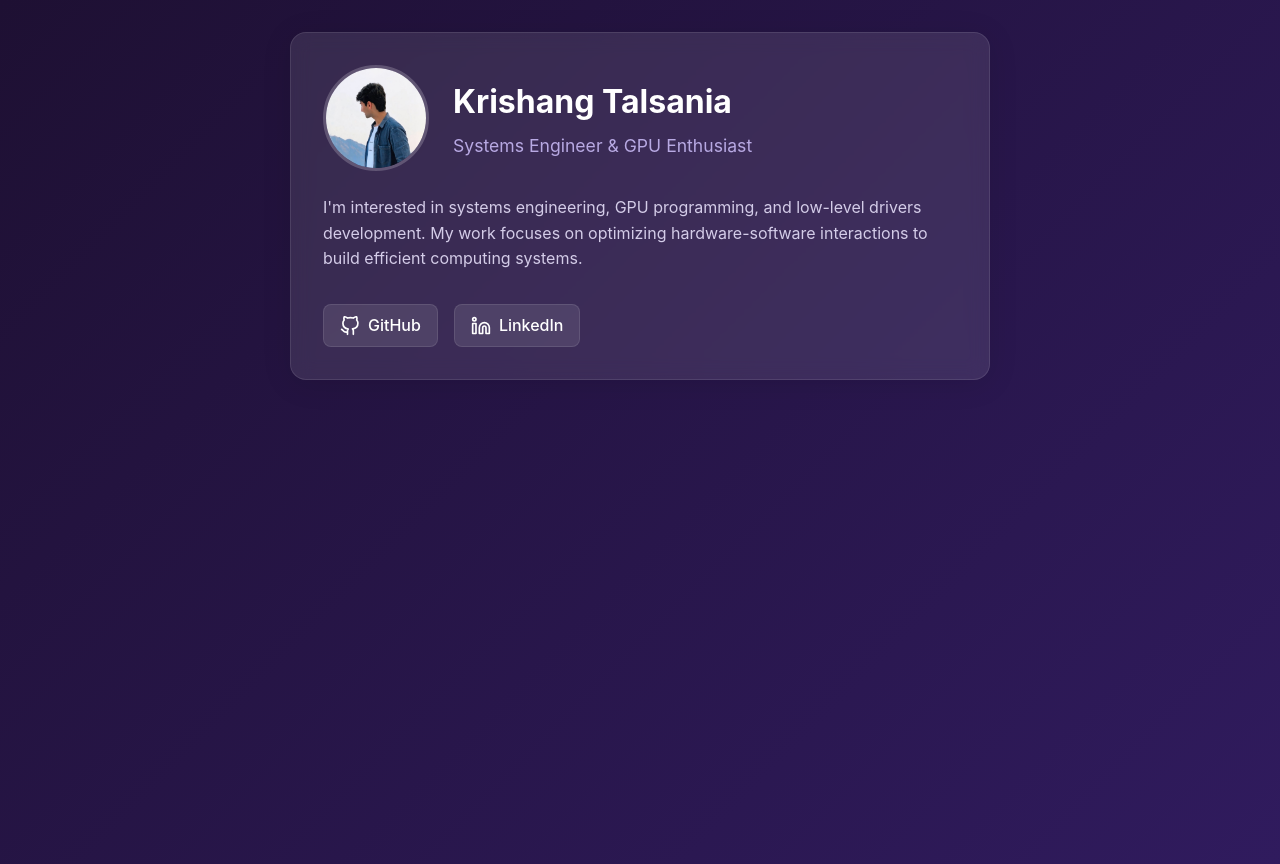
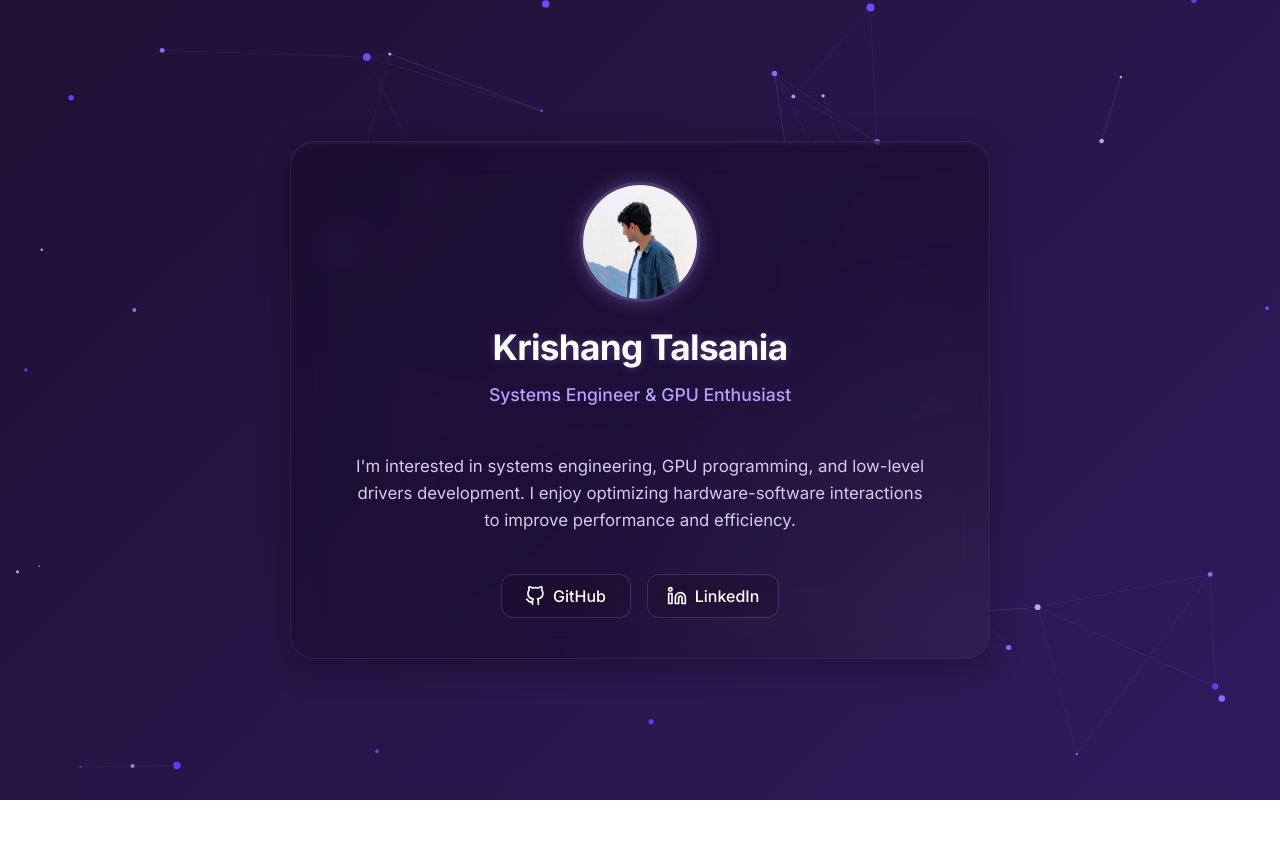
Before and after one commit to talsania/talsania.github.io, a plain HTML site: page index.html in a window 1280 px wide. After the commit the page ends 800 px from the top, so only its background shows below. Drawn offline with Linux system fonts and the light colour scheme.

Commit message:
update index.html

```diff
--- a/index.html
+++ b/index.html
@@ -1,111 +1,200 @@
 <!DOCTYPE html>
 <html lang="en">
 <head>
-    <meta charset="UTF-8">
-    <meta name="viewport" content="width=device-width, initial-scale=1.0">
-    <title>Krishang Talsania</title>
+  <meta charset="UTF-8" />
+  <meta name="viewport" content="width=device-width, initial-scale=1.0" />
+  <title>Krishang</title>
+  <link href="https://fonts.googleapis.com/css2?family=Inter:wght@400;500;600;700&display=swap" rel="stylesheet" />
   <style>
+    * {
+      box-sizing: border-box;
+      margin: 0;
+      padding: 0;
+    }
+
     body {
-            font-family: 'Inter', -apple-system, BlinkMacSystemFont, 'Segoe UI', Roboto, Oxygen, Ubuntu, Cantarell, sans-serif;
-            line-height: 1.6;
+      display: flex;
+      align-items: center;
+      justify-content: center;
+      min-height: 100vh;
+      font-family: 'Inter', sans-serif;
+      background: linear-gradient(135deg, #1e1033 0%, #301b5e 100%);
+      color: #e4e4e4;
+      padding: 1.5rem;
+      position: relative;
+      overflow: hidden;
+    }
+
+    canvas {
+      position: fixed;
+      top: 0;
+      left: 0;
+      width: 100%;
+      height: 100%;
+      z-index: -1;
+    }
+
+    .container {
+      width: 100%;
       max-width: 700px;
-            margin: 0 auto;
-            padding: 2rem 1.5rem;
-            color: #e4e4e4;
-            background: linear-gradient(135deg, #1e1033 0%, #301b5e 100%);
-            min-height: 100vh;
+      background: rgba(20, 10, 40, 0.5);
+      backdrop-filter: blur(16px);
+      -webkit-backdrop-filter: blur(16px);
+      border-radius: 24px;
+      padding: 2.5rem 2rem;
+      box-shadow:
+        0 8px 32px rgba(0, 0, 0, 0.3),
+        inset 0 2px 3px rgba(255, 255, 255, 0.05);
+      border: 1px solid rgba(255, 255, 255, 0.08);
+      display: flex;
+      flex-direction: column;
+      align-items: center;
+      position: relative;
+      z-index: 10;
+      overflow: hidden;
     }
-        .container {
-            background: rgba(255, 255, 255, 0.1);
-            backdrop-filter: blur(10px);
-            -webkit-backdrop-filter: blur(10px);
-            border-radius: 16px;
-            padding: 2rem;
-            box-shadow: 0 4px 30px rgba(0, 0, 0, 0.1);
-            border: 1px solid rgba(255, 255, 255, 0.1);
+
+    .container::before {
+      content: '';
+      position: absolute;
+      inset: 0;
+      background: radial-gradient(
+        circle at 100% 100%,
+        rgba(188, 158, 255, 0.1) 0%,
+        transparent 50%
+      );
+      z-index: -1;
     }
+
     .profile-section {
       display: flex;
+      flex-direction: column;
       align-items: center;
-            margin-bottom: 1.5rem;
+      text-align: center;
+      gap: 1rem;
+      margin-bottom: 2rem;
+      width: 100%;
     }
+
     .profile-image {
-            width: 100px;
-            height: 100px;
+      width: 120px;
+      height: 120px;
       border-radius: 50%;
       object-fit: cover;
-            border: 3px solid rgba(255, 255, 255, 0.2);
+      border: 3px solid rgba(188, 158, 255, 0.3);
+      box-shadow: 0 0 20px rgba(188, 158, 255, 0.3);
     }
-        .profile-info {
-            margin-left: 1.5rem;
+
+    h1 {
+      font-size: 2.2rem;
+      font-weight: 700;
+      margin: 0.5rem 0 0;
+      color: #ffffff;
+      letter-spacing: -0.02em;
+      text-shadow: 0 0 10px rgba(188, 158, 255, 0.3);
     }
-        h1 {
-            font-size: 2rem;
-            margin: 0 0 0.25rem 0;
-            color: #ffffff;
-        }
+
     .title {
       font-size: 1.1rem;
-            color: #b8a9e3;
+      color: #bc9eff;
       margin: 0;
+      font-weight: 500;
     }
-        p {
-            margin-bottom: 1.5rem;
-            font-size: 1rem;
+
+    .bio {
+      margin: 1rem 0;
+      font-size: 1.05rem;
       color: #d4cce8;
+      line-height: 1.6;
+      text-align: center;
+      max-width: 580px;
     }
+
     .links {
       display: flex;
       gap: 1rem;
-            margin-top: 2rem;
+      margin-top: 1.5rem;
+      flex-wrap: wrap;
+      justify-content: center;
+      width: 100%;
     }
+
     .link {
       display: inline-flex;
       align-items: center;
-            padding: 0.5rem 1rem;
-            background: rgba(255, 255, 255, 0.1);
-            border-radius: 8px;
+      padding: 0.7rem 1.2rem;
+      background: rgba(30, 16, 51, 0.5);
+      border-radius: 12px;
       text-decoration: none;
       color: #ffffff;
       font-weight: 500;
       transition: all 0.3s ease;
-            border: 1px solid rgba(255, 255, 255, 0.1);
+      border: 1px solid rgba(188, 158, 255, 0.2);
+      min-width: 130px;
+      justify-content: center;
+      position: relative;
+      overflow: hidden;
+      backdrop-filter: blur(10px);
+      -webkit-backdrop-filter: blur(10px);
     }
+
     .link:hover {
-            background: rgba(255, 255, 255, 0.2);
-            transform: translateY(-2px);
+      background: rgba(188, 158, 255, 0.15);
+      transform: translateY(-3px);
+      box-shadow: 0 5px 15px rgba(0, 0, 0, 0.15);
+      border-color: rgba(188, 158, 255, 0.4);
     }
+
     .link svg {
       margin-right: 0.5rem;
       width: 20px;
       height: 20px;
+      flex-shrink: 0;
+    }
+
+    @media (max-width: 600px) {
+      body { padding: 1rem; }
+      .container { padding: 2rem 1.5rem; border-radius: 20px; }
+      h1 { font-size: 1.8rem; }
+      .title { font-size: 1rem; }
+      .bio { font-size: 0.95rem; padding: 0 0.5rem; }
+      .profile-image { width: 100px; height: 100px; }
+      .links { gap: 0.8rem; }
+      .link { padding: 0.6rem 1rem; min-width: 120px; font-size: 0.95rem; }
     }
   </style>
+<link rel="icon" type="image/png" sizes="32x32" href="img/favicon-32x32.png">
+<link rel="icon" type="image/png" sizes="16x16" href="img/favicon-16x16.png">
+<link rel="shortcut icon" href="img/favicon.ico">
+<link rel="manifest" href="img/site.webmanifest">
 </head>
 <body>
+  <canvas id="circuitCanvas"></canvas>
+
   <div class="container">
     <div class="profile-section">
-            <img src="img/profile.jpg" alt="Krishang Talsania" class="profile-image">
-            <div class="profile-info">
+      <img src="img/profile.jpg" alt="Krishang Talsania" class="profile-image" />
       <h1>Krishang Talsania</h1>
       <div class="title">Systems Engineer & GPU Enthusiast</div>
     </div>
-        </div>
 
-        <p>
-            I'm interested in systems engineering, GPU programming, and low-level drivers development.
-            My work focuses on optimizing hardware-software interactions to build efficient computing systems.
+    <p class="bio">
+      I'm interested in systems engineering, GPU programming, and low-level drivers development. I enjoy optimizing
+      hardware-software interactions to improve performance and efficiency.
     </p>
 
     <div class="links">
-            <a href="https://github.com/talsania" class="link">
-                <svg xmlns="http://www.w3.org/2000/svg" viewBox="0 0 24 24" fill="none" stroke="currentColor" stroke-width="2" stroke-linecap="round" stroke-linejoin="round">
-                    <path d="M9 19c-5 1.5-5-2.5-7-3m14 6v-3.87a3.37 3.37 0 0 0-.94-2.61c3.14-.35 6.44-1.54 6.44-7A5.44 5.44 0 0 0 20 4.77 5.07 5.07 0 0 0 19.91 1S18.73.65 16 2.48a13.38 13.38 0 0 0-7 0C6.27.65 5.09 1 5.09 1A5.07 5.07 0 0 0 5 4.77a5.44 5.44 0 0 0-1.5 3.78c0 5.42 3.3 6.61 6.44 7A3.37 3.37 0 0 0 9 18.13V22"></path>
+      <a href="https://github.com/talsania" class="link" target="_blank" rel="noopener noreferrer">
+        <svg xmlns="http://www.w3.org/2000/svg" viewBox="0 0 24 24" fill="none" stroke="currentColor"
+          stroke-width="2" stroke-linecap="round" stroke-linejoin="round">
+          <path
+            d="M9 19c-5 1.5-5-2.5-7-3m14 6v-3.87a3.37 3.37 0 0 0-.94-2.61c3.14-.35 6.44-1.54 6.44-7A5.44 5.44 0 0 0 20 4.77 5.07 5.07 0 0 0 19.91 1S18.73.65 16 2.48a13.38 13.38 0 0 0-7 0C6.27.65 5.09 1 5.09 1A5.07 5.07 0 0 0 5 4.77a5.44 5.44 0 0 0-1.5 3.78c0 5.42 3.3 6.61 6.44 7A3.37 3.37 0 0 0 9 18.13V22" />
         </svg>
         GitHub
       </a>
-            <a href="https://linkedin.com/in/talsania" class="link">
-                <svg xmlns="http://www.w3.org/2000/svg" viewBox="0 0 24 24" fill="none" stroke="currentColor" stroke-width="2" stroke-linecap="round" stroke-linejoin="round">
+      <a href="https://linkedin.com/in/talsania" class="link" target="_blank" rel="noopener noreferrer">
+        <svg xmlns="http://www.w3.org/2000/svg" viewBox="0 0 24 24" fill="none" stroke="currentColor"
+          stroke-width="2" stroke-linecap="round" stroke-linejoin="round">
           <path d="M16 8a6 6 0 0 1 6 6v7h-4v-7a2 2 0 0 0-2-2 2 2 0 0 0-2 2v7h-4v-7a6 6 0 0 1 6-6z"></path>
           <rect x="2" y="9" width="4" height="12"></rect>
           <circle cx="4" cy="4" r="2"></circle>
@@ -114,5 +203,141 @@
       </a>
     </div>
   </div>
+
+  <script>
+    document.addEventListener('DOMContentLoaded', function() {
+      const canvas = document.getElementById('circuitCanvas');
+      const ctx = canvas.getContext('2d');
+      let width = window.innerWidth;
+      let height = window.innerHeight;
+
+      canvas.width = width;
+      canvas.height = height;
+
+      const circuitNodes = [];
+      const numNodes = Math.min(Math.floor(width * height / 20000), 50);
+      const connectionDistance = Math.min(width, height) / 4;
+      const colors = ['#bc9eff', '#8a6aff', '#6d4dff', '#5d3dff'];
+
+      class Node {
+        constructor() {
+          this.x = Math.random() * width;
+          this.y = Math.random() * height;
+          this.vx = (Math.random() - 0.5) * 0.5;
+          this.vy = (Math.random() - 0.5) * 0.5;
+          this.radius = Math.random() * 3 + 1;
+          this.color = colors[Math.floor(Math.random() * colors.length)];
+          this.connections = [];
+          this.pulses = [];
+        }
+
+        update() {
+          this.x += this.vx;
+          this.y += this.vy;
+
+          if (this.x < 0 || this.x > width) this.vx *= -1;
+          if (this.y < 0 || this.y > height) this.vy *= -1;
+
+          this.pulses = this.pulses.filter(pulse => {
+            pulse.progress += 0.02;
+            return pulse.progress <= 1;
+          });
+
+          if (Math.random() < 0.002) {
+            const target = this.connections[Math.floor(Math.random() * this.connections.length)];
+            if (target) {
+              this.pulses.push({
+                targetNode: target,
+                progress: 0
+              });
+            }
+          }
+        }
+
+        draw() {
+          ctx.beginPath();
+          ctx.arc(this.x, this.y, this.radius, 0, Math.PI * 2);
+          ctx.fillStyle = this.color;
+          ctx.fill();
+        }
+
+        drawConnections() {
+          this.connections.forEach(node => {
+            ctx.beginPath();
+            ctx.moveTo(this.x, this.y);
+            ctx.lineTo(node.x, node.y);
+            ctx.strokeStyle = 'rgba(188, 158, 255, 0.15)';
+            ctx.lineWidth = 0.5;
+            ctx.stroke();
+          });
+        }
+
+        drawPulses() {
+          this.pulses.forEach(pulse => {
+            const target = pulse.targetNode;
+            const progress = pulse.progress;
+
+            const x = this.x + (target.x - this.x) * progress;
+            const y = this.y + (target.y - this.y) * progress;
+
+            ctx.beginPath();
+            ctx.arc(x, y, 2, 0, Math.PI * 2);
+            ctx.fillStyle = 'rgba(188, 158, 255, 0.8)';
+            ctx.fill();
+          });
+        }
+      }
+
+      function initNodes() {
+        for (let i = 0; i < numNodes; i++) {
+          circuitNodes.push(new Node());
+        }
+
+        circuitNodes.forEach(node => {
+          circuitNodes.forEach(otherNode => {
+            if (node !== otherNode) {
+              const dx = node.x - otherNode.x;
+              const dy = node.y - otherNode.y;
+              const distance = Math.sqrt(dx * dx + dy * dy);
+
+              if (distance < connectionDistance && Math.random() < 0.3) {
+                node.connections.push(otherNode);
+              }
+            }
+          });
+        });
+      }
+
+      function drawCircuitPattern() {
+        ctx.clearRect(0, 0, width, height);
+
+        circuitNodes.forEach(node => {
+          node.update();
+          node.drawConnections();
+        });
+
+        circuitNodes.forEach(node => {
+          node.draw();
+          node.drawPulses();
+        });
+
+        requestAnimationFrame(drawCircuitPattern);
+      }
+
+      function handleResize() {
+        width = window.innerWidth;
+        height = window.innerHeight;
+        canvas.width = width;
+        canvas.height = height;
+
+        circuitNodes.length = 0;
+        initNodes();
+      }
+
+      window.addEventListener('resize', handleResize);
+      initNodes();
+      drawCircuitPattern();
+    });
+  </script>
 </body>
 </html>
```
Lines whose indentation alone changed are shown as unchanged.
